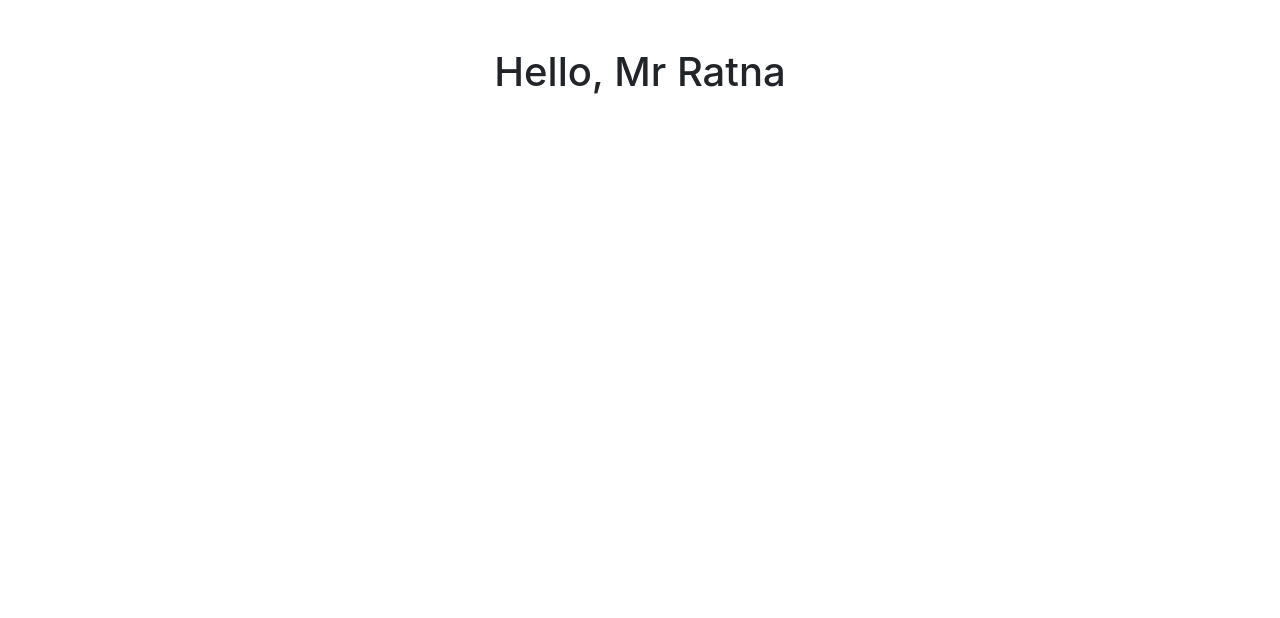
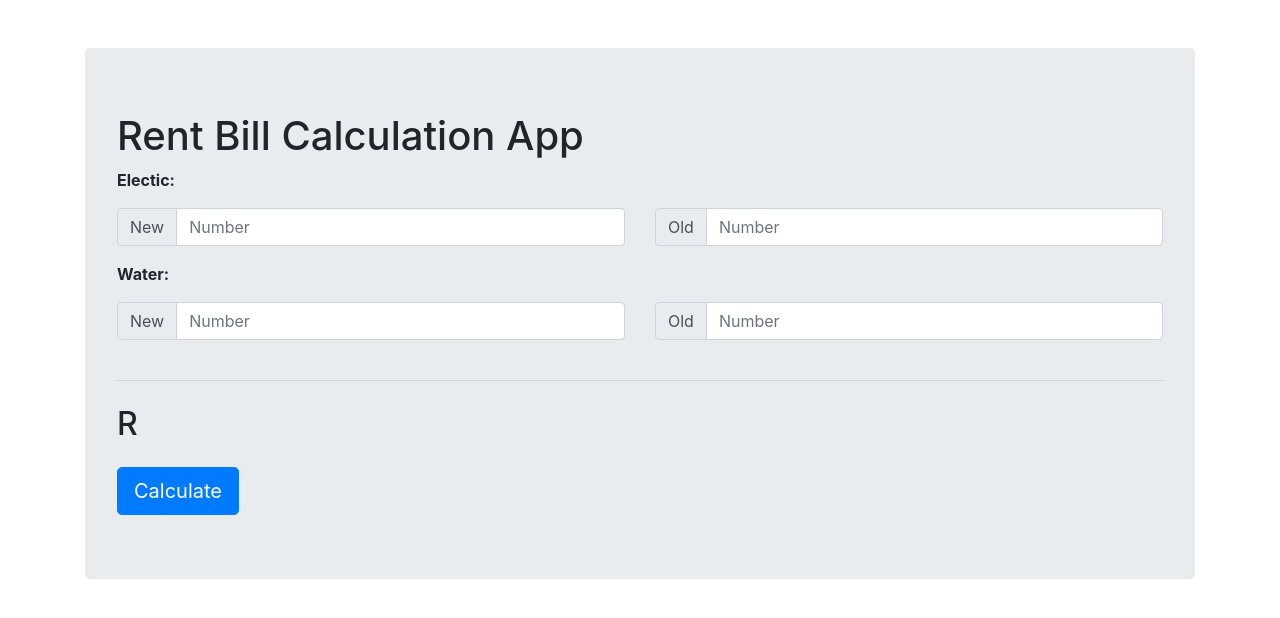
Before and after one commit to koko1304/rent-calc-app, a React app in the folder frontend/: page / in a window 1280 px wide. Built offline with nearby package versions, Linux system fonts and the light colour scheme.

Commit message:
add frontend functionality and display

```diff
--- a/frontend/src/components/App.js
+++ b/frontend/src/components/App.js
@@ -1,13 +1,124 @@
 import React from "react";
+import { reduxForm, Field } from "redux-form";
 
-const App = () => {
-	return (
-		<div className="container">
-			<div className="text-center mt-5">
-				<h1>Hello, Mr Ratna</h1>
+class App extends React.Component {
+	constructor(props) {
+		super(props);
+
+		this.state = { result: "" };
+	}
+
+	renderField({ placeholder, type, input, label, meta: { touched, error } }) {
+		return (
+			<div className="input-group mb-3">
+				<div className="input-group-prepend">
+					<span className="input-group-text">{label}</span>
+				</div>
+				<input
+					type={type}
+					className="form-control"
+					placeholder={placeholder}
+					{...input}
+				/>
 			</div>
-		</div>
-	);
-};
+		);
+	}
 
-export default App;
+	calculateRentBill(values) {
+		var elecNew = values["elec-new"];
+		var elecOld = values["elec-old"];
+		var waterNew = values["water-new"];
+		var waterOld = values["water-old"];
+
+		var electric = (elecNew - elecOld) * 1000;
+		var water = (waterNew - waterOld) * 1000;
+
+		var calculate = JSON.stringify(electric + water);
+
+		var result = "";
+
+		for (var i = 1; i <= calculate.length; i++) {
+			if (i % 3 === 0) {
+				result = "," + calculate[calculate.length - i] + result
+			} else {
+				result = calculate[calculate.length - i] + result;
+			}
+		}
+
+		return result;
+	}
+
+	onFormSubmit = values => {
+		this.setState({ result: this.calculateRentBill(values) });
+	};
+
+	render() {
+		return (
+			<div className="container">
+				<form onSubmit={this.props.handleSubmit(this.onFormSubmit)}>
+					<div className="jumbotron mt-5">
+						<h1 className="display-5">Rent Bill Calculation App</h1>
+						<p>
+							<b>Electic:</b>
+						</p>
+						<div className="row">
+							<div className="col-md-6">
+								<Field
+									name="elec-new"
+									type="number"
+									label="New"
+									placeholder="Number"
+									component={this.renderField}
+								/>
+							</div>
+							<div className="col-md-6">
+								<Field
+									name="elec-old"
+									type="number"
+									label="Old"
+									placeholder="Number"
+									component={this.renderField}
+								/>
+							</div>
+						</div>
+						<p>
+							<b>Water:</b>
+						</p>
+						<div className="row">
+							<div className="col-md-6">
+								<Field
+									name="water-new"
+									type="number"
+									label="New"
+									placeholder="Number"
+									component={this.renderField}
+								/>
+							</div>
+							<div className="col-md-6">
+								<Field
+									name="water-old"
+									type="number"
+									label="Old"
+									placeholder="Number"
+									component={this.renderField}
+								/>
+							</div>
+						</div>
+						<hr className="my-4" />
+						<div className="mb-4 h2">{this.state.result + " R"}</div>
+						<button
+							className="btn btn-primary btn-lg"
+							type="submit"
+						>
+							Calculate
+						</button>
+					</div>
+				</form>
+			</div>
+		);
+	}
+}
+
+export default reduxForm({
+	form: "rentCalcForm"
+})(App);
--- a/frontend/src/reducers/index.js
+++ b/frontend/src/reducers/index.js
@@ -1,7 +1,8 @@
 import { combineReducers } from "redux";
+import { reducer as formReducer } from "redux-form";
 
 const reducers = combineReducers({
-	init: () => "Init reducer"
+	form: formReducer
 });
 
 export default reducers;
```
Also changed, not shown: frontend/build/asset-manifest.json, frontend/build/index.html, frontend/build/service-worker.js, frontend/build/static/js/2.451eb0d4.chunk.js.LICENSE.txt, 10 other files.
